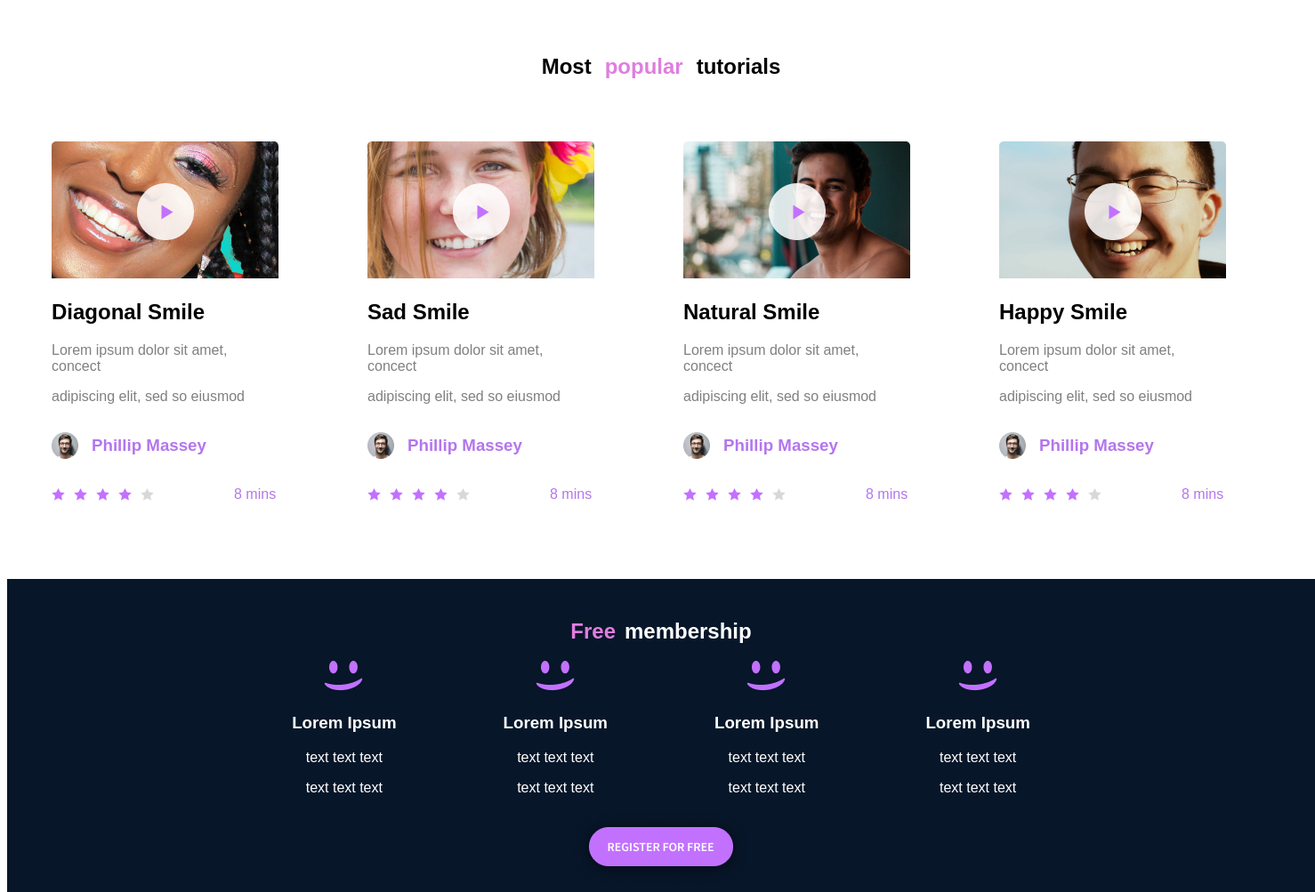
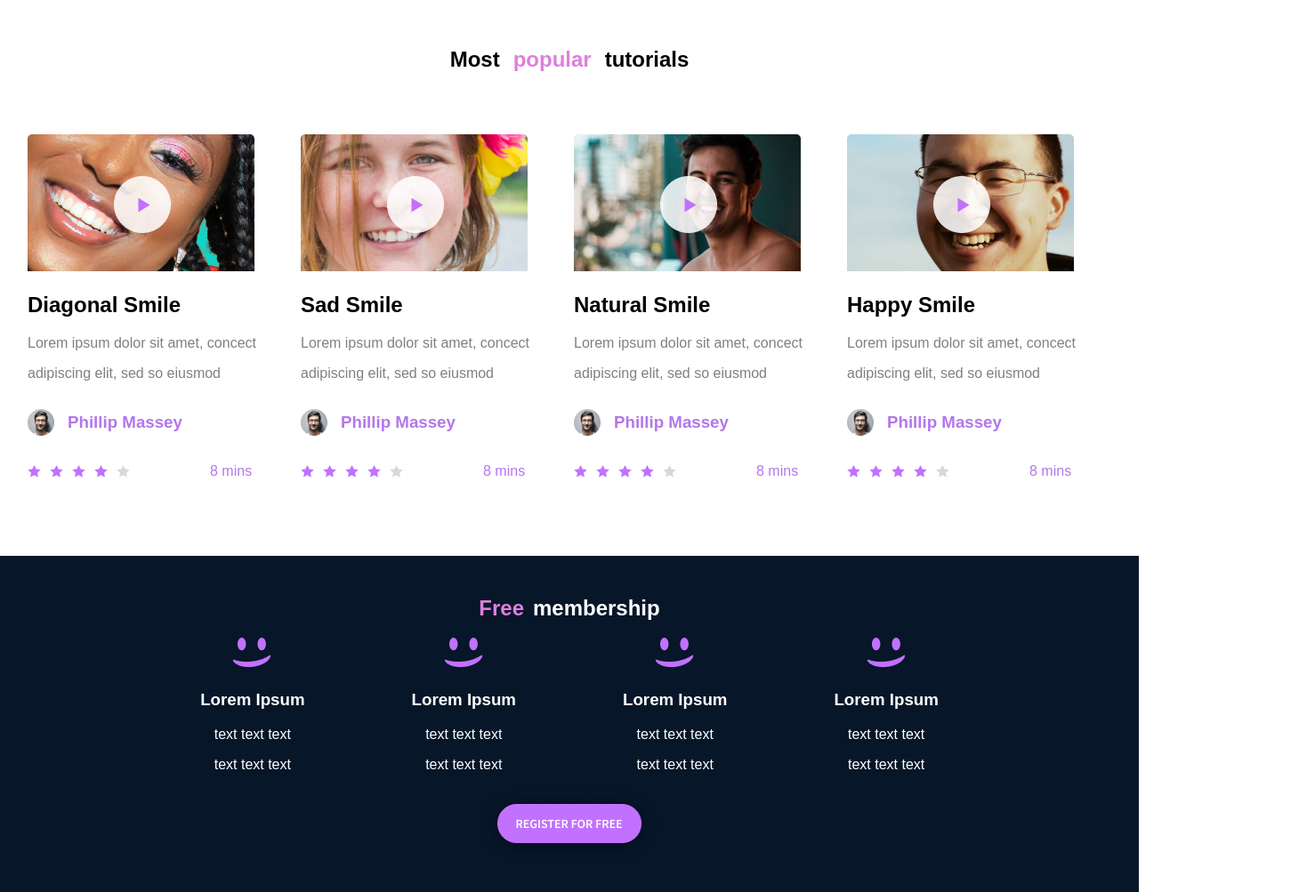
Before and after one commit to gumquat/EvanN-smileSchool.io, a plain HTML site: page index.html in a window 1280 px wide. Shown: the part 1306-2309 px from the top of the page at 89% size, 1478 px wide, since content can reach past the window. Drawn offline with Linux system fonts and the light colour scheme.

Commit message:
fix to all things

```diff
--- a/styles.css
+++ b/styles.css
@@ -1,8 +1,9 @@
                     /*BODY*/
 .wrapper {
-  block-size: fit-content;
-  width: fit-content;
-  overflow: auto;
+  width: 100%;
+  max-width: 100%;
+  margin: 0 auto;
+  padding: 0 0px; /* Adjust padding as needed */
 }
 
                     /*TEXT SPECIFIC FORMATTING*/
@@ -47,9 +48,9 @@
                     /* START HEADER & FIRST SECTION */
 .background-image {
   background-image: url("images/background.png");
+  background-size: cover;
   background-repeat: no-repeat;
   background-position: center;
-  background-size: auto;
 }
 
 header {
@@ -181,14 +182,14 @@ header li a {
 }
 
 .tutorial-row {
-  padding-left: 50px;
+  padding-left: 10px;
   display: flex;
   flex-direction: row;
   justify-content: center;
   align-items: center;
 }
 .tutorial-block {
-  padding-right: 100px;
+  padding-right: 50px;
   font-family: arial;
   top: 30px;
   z-index: 1;
@@ -308,6 +309,7 @@ footer {
   width: auto;
   max-width: 1440px;
   margin: 0 auto;
+  padding: 0px 25px;
 }
 .footer-rows {
   max-width: 150px;
```
Also changed, not shown: index.html (+0 -1 lines).
